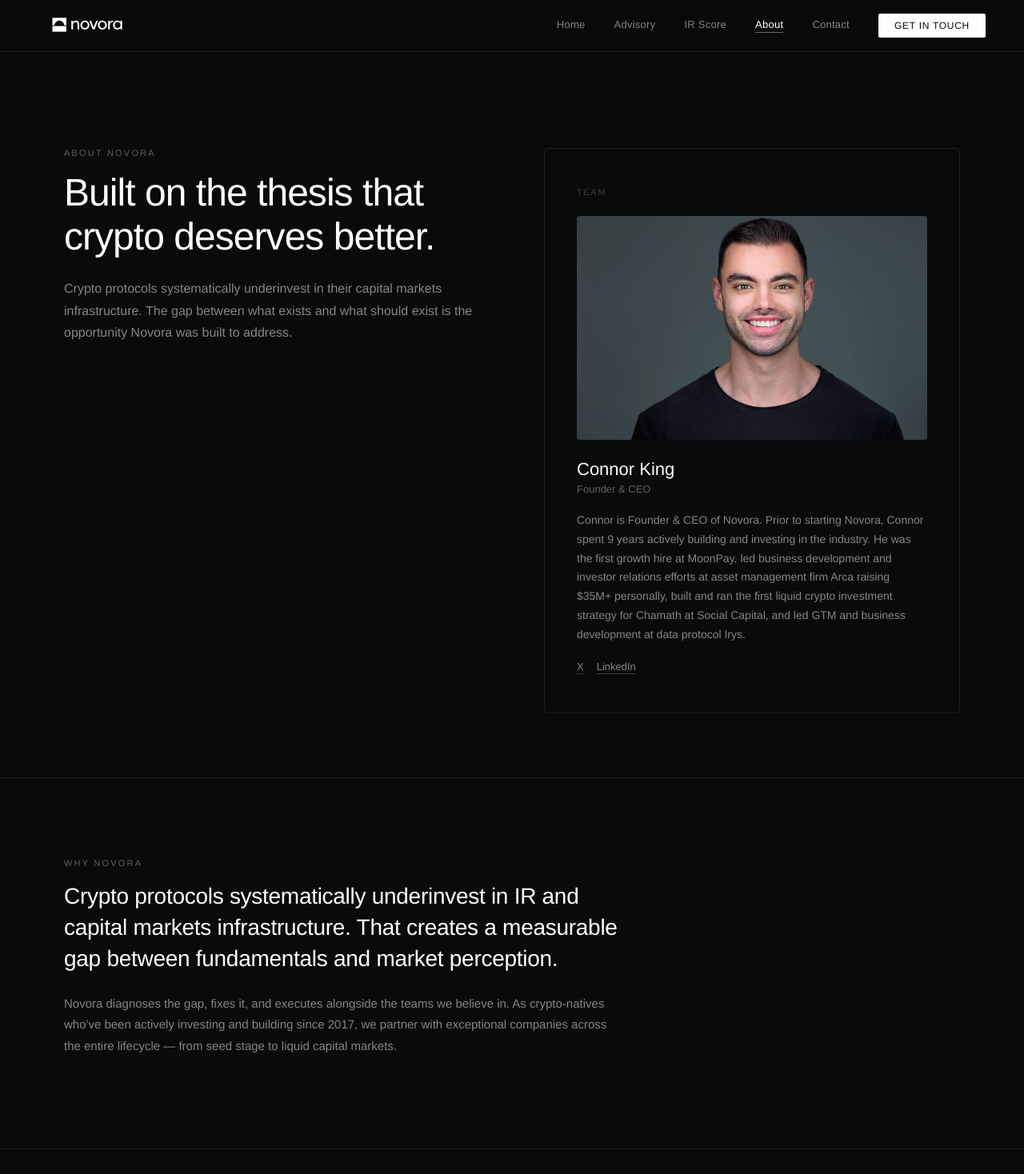
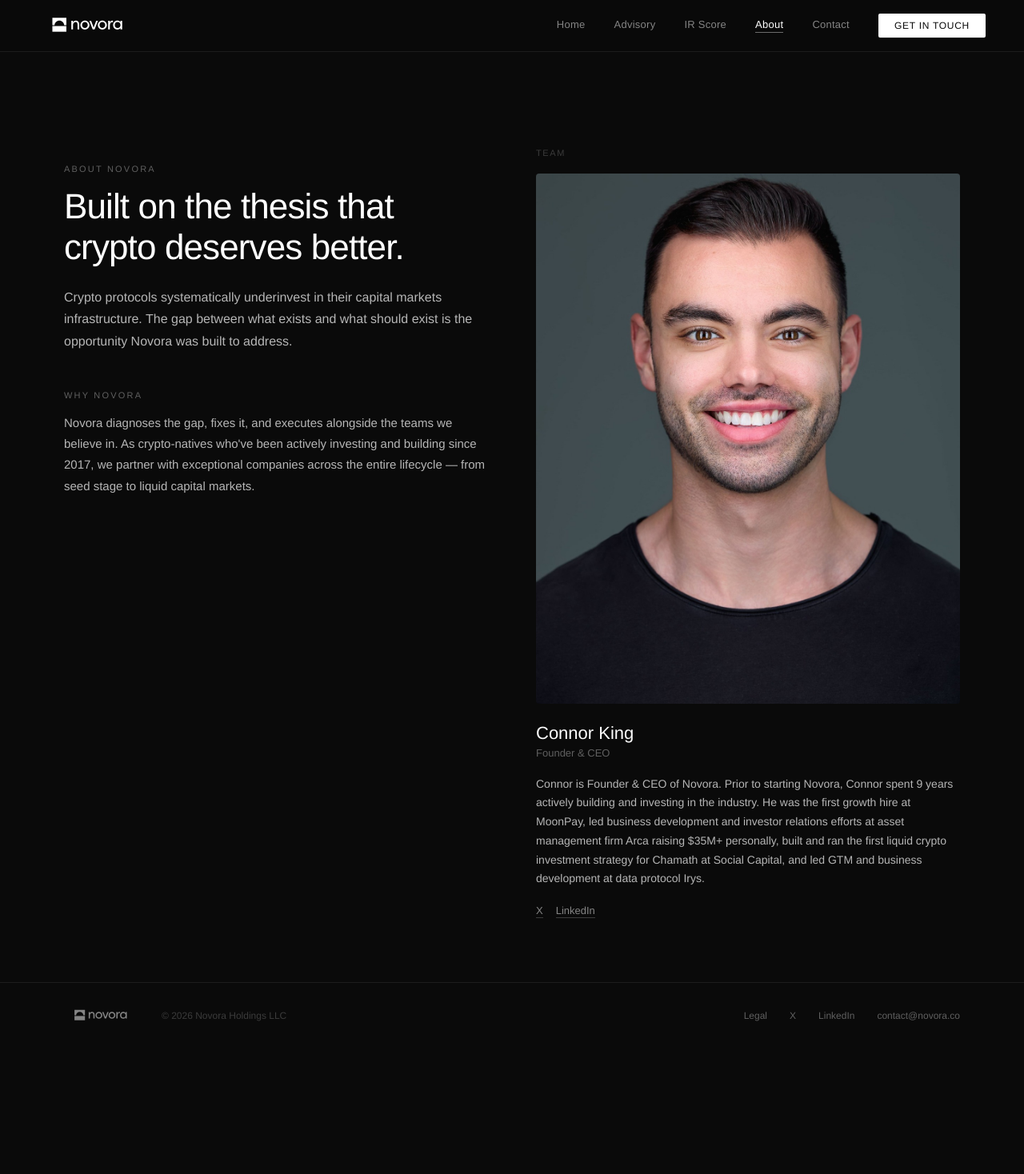
Before and after one commit to connrking/novora-site, a Next.js app: page /about in a window 1280 px wide. Shown: the top 1468 px of the page at 80% size. After the commit the page ends 1311 px from the top, so only its background shows below. Built offline with nearby package versions, Linux system fonts and the light colour scheme.

Commit message:
high-res portrait headshot + fix about layout

```diff
--- a/app/about/page.jsx
+++ b/app/about/page.jsx
@@ -6,43 +6,51 @@ export default function AboutPage() {
   return (
     <div>
       <section style={{ padding: "120px 80px 80px", background: C.bg }}>
-        <div style={{ display: "grid", gridTemplateColumns: "1fr 1fr", gap: 80 }}>
+        <div style={{ display: "grid", gridTemplateColumns: "1fr 1fr", gap: 60, alignItems: "start" }}>
           <FadeIn>
-            <div style={{ fontFamily: F.h }}>
+            <div style={{ fontFamily: F.h, paddingTop: 20 }}>
               <div style={{
                 fontSize: 11, letterSpacing: "0.2em", color: C.gray400,
                 marginBottom: 16, textTransform: "uppercase",
               }}>About Novora</div>
               <h1 style={{
-                fontSize: 48, fontWeight: 300, color: C.white,
+                fontSize: 44, fontWeight: 300, color: C.white,
                 letterSpacing: "-0.02em", lineHeight: 1.15, margin: "0 0 24px",
               }}>
                 Built on the thesis that crypto deserves better.
               </h1>
               <p style={{
-                fontSize: 16, lineHeight: 1.7, color: C.gray300, fontWeight: 300,
+                fontSize: 16, lineHeight: 1.7, color: C.gray200, fontWeight: 300,
+                margin: "0 0 48px",
               }}>
                 Crypto protocols systematically underinvest in their capital markets infrastructure. The gap between what exists and what should exist is the opportunity Novora was built to address.
+              </p>
+
+              <div style={{
+                fontSize: 11, letterSpacing: "0.2em", color: C.gray400,
+                marginBottom: 16, textTransform: "uppercase",
+              }}>Why Novora</div>
+              <p style={{
+                fontSize: 15, lineHeight: 1.75, color: C.gray200, fontWeight: 300,
+              }}>
+                Novora diagnoses the gap, fixes it, and executes alongside the teams we believe in. As crypto-natives who&apos;ve been actively investing and building since 2017, we partner with exceptional companies across the entire lifecycle — from seed stage to liquid capital markets.
               </p>
             </div>
           </FadeIn>
           <FadeIn delay={0.15}>
-            <div style={{
-              fontFamily: F.h, padding: "48px 40px",
-              border: `0.5px solid ${C.border}`, borderRadius: 4,
-            }}>
-              <div style={{ fontSize: 11, letterSpacing: "0.15em", color: C.gray500, marginBottom: 24, textTransform: "uppercase" }}>Team</div>
+            <div style={{ fontFamily: F.h }}>
+              <div style={{ fontSize: 11, letterSpacing: "0.15em", color: C.gray500, marginBottom: 20, textTransform: "uppercase" }}>Team</div>
               <img
                 src="/connor-king.jpg"
                 alt="Connor King"
                 style={{
-                  width: "100%", height: 280, borderRadius: 4, marginBottom: 24,
-                  objectFit: "cover", objectPosition: "center top", display: "block",
+                  width: "100%", borderRadius: 4, marginBottom: 24,
+                  display: "block",
                 }}
               />
               <h3 style={{ fontSize: 22, fontWeight: 400, color: C.white, margin: "0 0 4px" }}>Connor King</h3>
               <p style={{ fontSize: 13, color: C.gray400, margin: "0 0 20px" }}>Founder & CEO</p>
-              <p style={{ fontSize: 14, lineHeight: 1.7, color: C.gray300, fontWeight: 300, margin: 0 }}>
+              <p style={{ fontSize: 14, lineHeight: 1.7, color: C.gray200, fontWeight: 300, margin: 0 }}>
                 Connor is Founder & CEO of Novora. Prior to starting Novora, Connor spent 9 years actively building and investing in the industry. He was the first growth hire at MoonPay, led business development and investor relations efforts at asset management firm Arca raising $35M+ personally, built and ran the first liquid crypto investment strategy for Chamath at Social Capital, and led GTM and business development at data protocol Irys.
               </p>
               <div style={{ display: "flex", gap: 16, marginTop: 20 }}>
@@ -53,30 +61,6 @@ export default function AboutPage() {
           </FadeIn>
         </div>
       </section>
-
-      <section style={{
-        padding: "100px 80px", borderTop: `0.5px solid ${C.border}`, background: C.bg,
-      }}>
-        <FadeIn>
-          <div style={{ maxWidth: 700 }}>
-            <div style={{
-              fontSize: 11, letterSpacing: "0.2em", color: C.gray400,
-              marginBottom: 16, fontFamily: F.h, textTransform: "uppercase",
-            }}>Why Novora</div>
-            <h2 style={{
-              fontFamily: F.h, fontSize: 28, fontWeight: 300,
-              color: C.white, letterSpacing: "-0.01em", lineHeight: 1.4, margin: "0 0 24px",
-            }}>
-              Crypto protocols systematically underinvest in IR and capital markets infrastructure. That creates a measurable gap between fundamentals and market perception.
-            </h2>
-            <p style={{
-              fontFamily: F.h, fontSize: 15, lineHeight: 1.75, color: C.gray300, fontWeight: 300,
-            }}>
-              Novora diagnoses the gap, fixes it, and executes alongside the teams we believe in. As crypto-natives who&apos;ve been actively investing and building since 2017, we partner with exceptional companies across the entire lifecycle — from seed stage to liquid capital markets.
-            </p>
-          </div>
-        </FadeIn>
-      </section>
     </div>
   );
 }
```
Also changed, not shown: public/connor-king.jpg.
